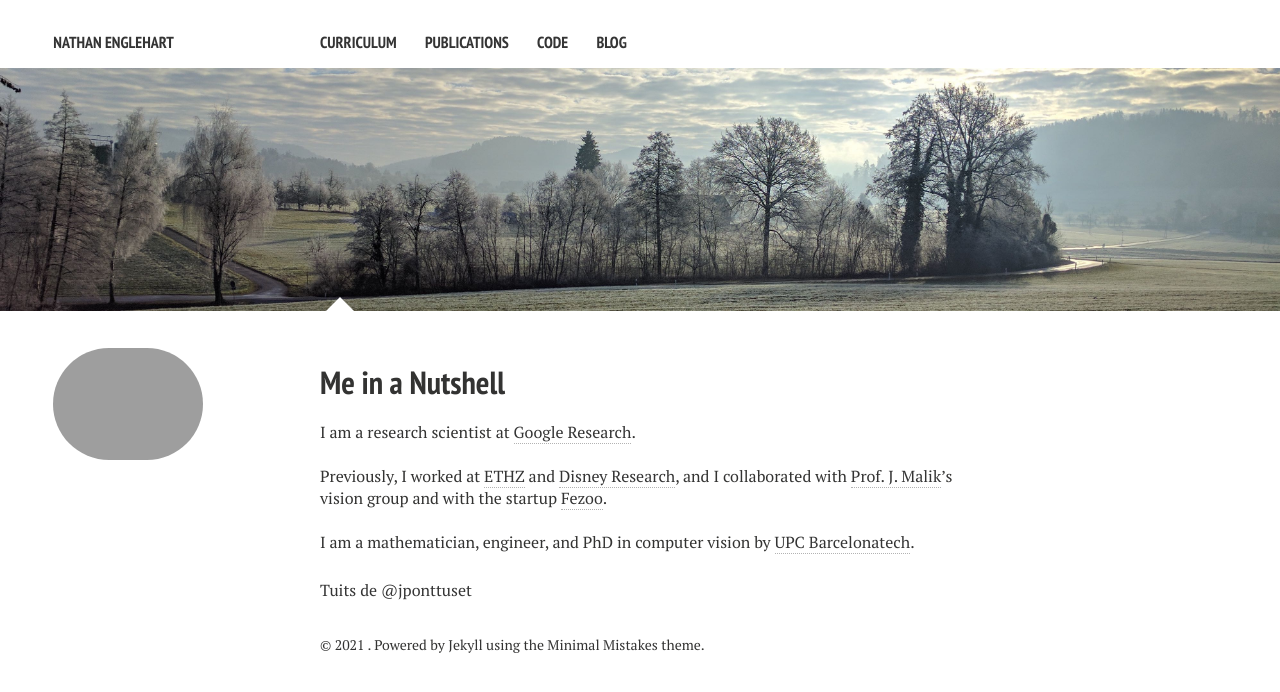
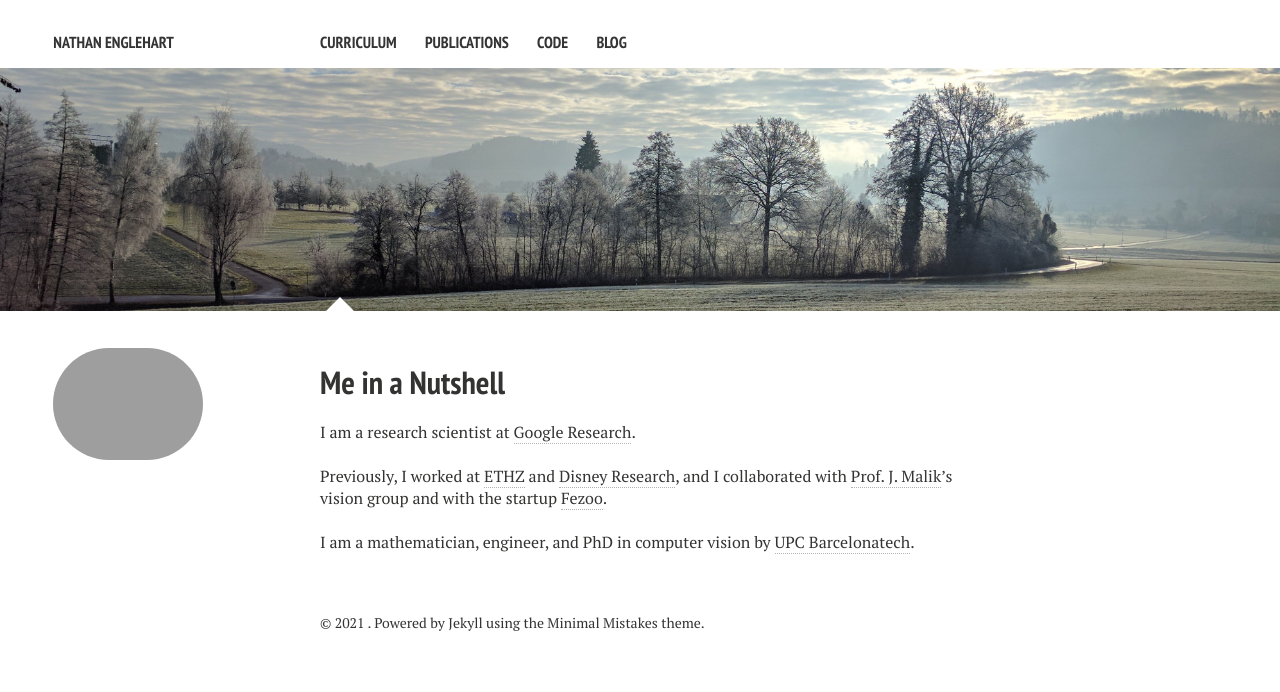
Before and after one commit to nathanenglehart/nathanenglehart.github.io, a Jekyll site: the page built from index.md, in a window 1280 px wide. Shown: the top 692 px of the page. Built offline with Jekyll 4.4.1, drawn with Linux system fonts in a browser that asks for light colours; nearby versions of some CDN libraries; comment, search, counter and statistics services are not loaded; some of the changed lines change nothing that is shown.

Commit message:
Update home2.html

```diff
--- a/_layouts/home2.html
+++ b/_layouts/home2.html
@@ -38,11 +38,13 @@
     <h1>{{ page.title }}</h1>
     <div class="article-wrap">
       {{ content }}
+      <!--
       <a class="twitter-timeline" href="https://twitter.com/jponttuset" data-widget-id="338001751854686210">Tuits de @jponttuset</a>
       <script>!function(d,s,id){var js,fjs=d.getElementsByTagName(s)[0],p=/^http:/.test(d.location)?'http':'https';if(!d.getElementById(id)){js=d.createElement(s);js.id=id;js.src=p+"://platform.twitter.com/widgets.js";fjs.parentNode.insertBefore(js,fjs);}}(document,"script","twitter-wjs");</script>
-    </div><!-- /.article-wrap -->
+    </div>
+      -->
     {% if site.disqus_shortname and page.comments %}
-      <section id="disqus_thread"></section><!-- /#disqus_thread -->
+      <section id="disqus_thread"></section>
     {% endif %}
   </article>
 </div><!-- /#index -->
```
